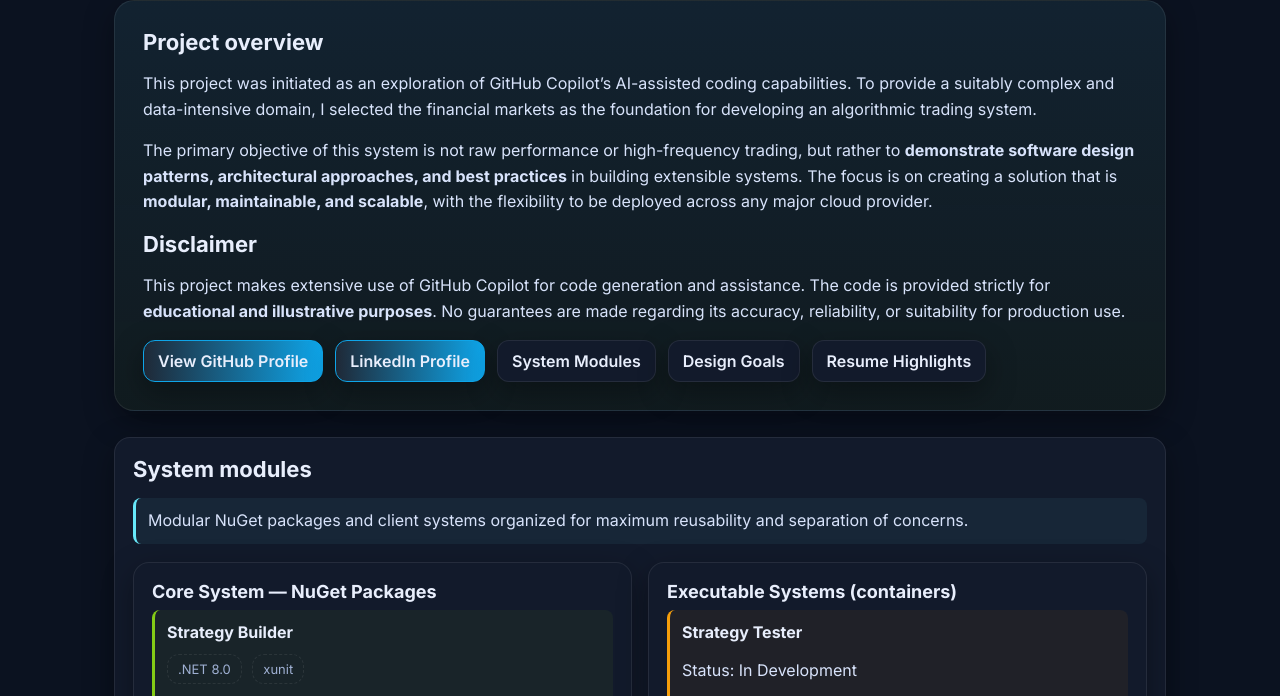
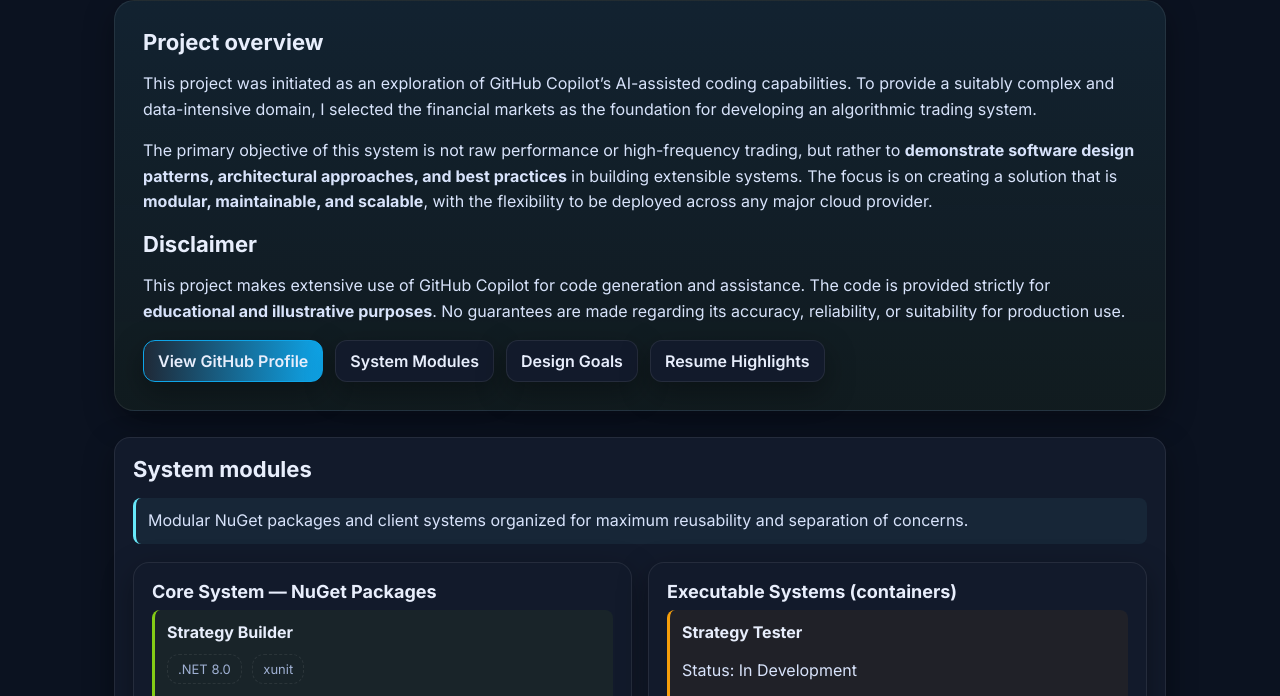
Before and after one commit to hosercoder/hosercoder.github.io, a website: page index.html in a window 1280 px wide. Shown: the part 93-789 px from the top of the page. Drawn offline with Linux system fonts and the light colour scheme.

Commit message:
Remove LinkedIn profile link from index.html
Removed LinkedIn profile link from actions section.

```diff
--- a/index.html
+++ b/index.html
@@ -88,7 +88,6 @@
           </p>
         <div class="actions">
           <a class="btn primary" href="https://github.com/hosercoder" target="_blank" rel="noopener">View GitHub Profile</a>
-          <a class="btn primary" href="https://www.linkedin.com/in/mathewromstadt/" target="_blank" rel="noopener">LinkedIn Profile</a>
           <a class="btn" href="#modules">System Modules</a>
           <a class="btn" href="#goals">Design Goals</a>
           <a class="btn" href="#resume">Resume Highlights</a>
```
